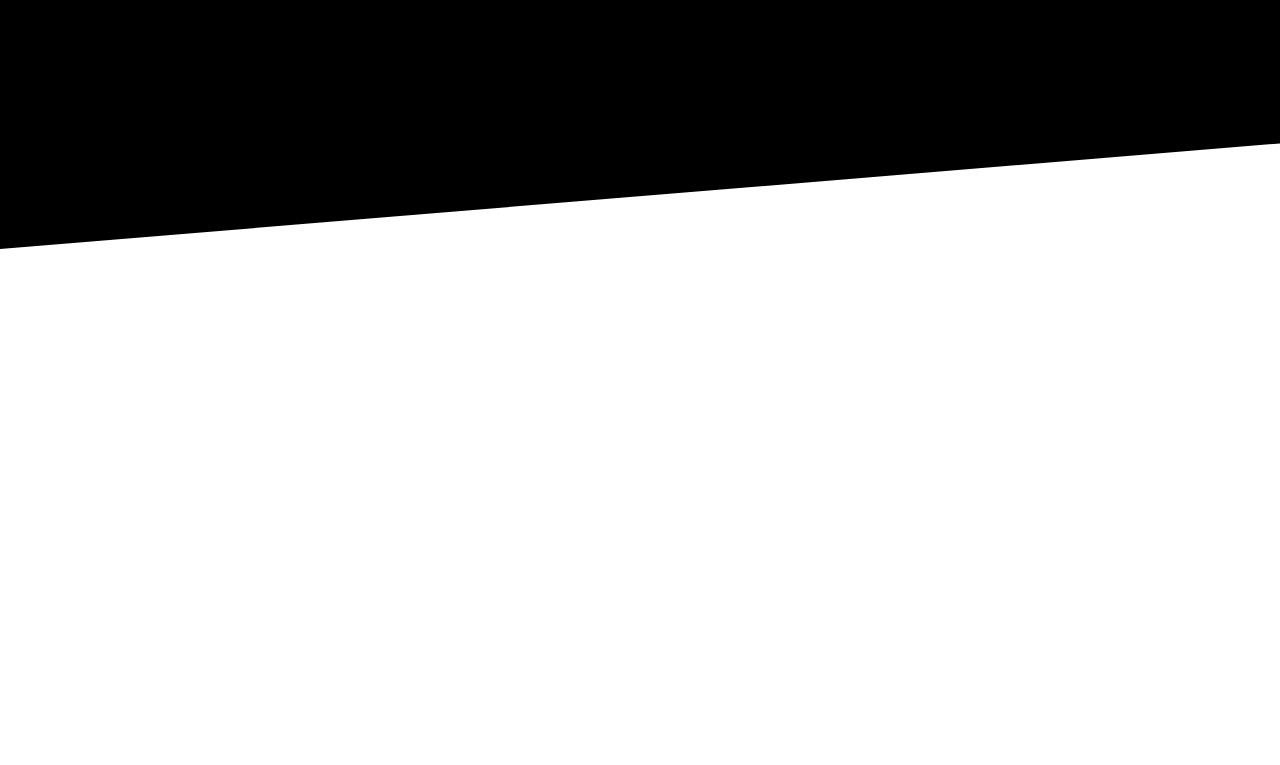
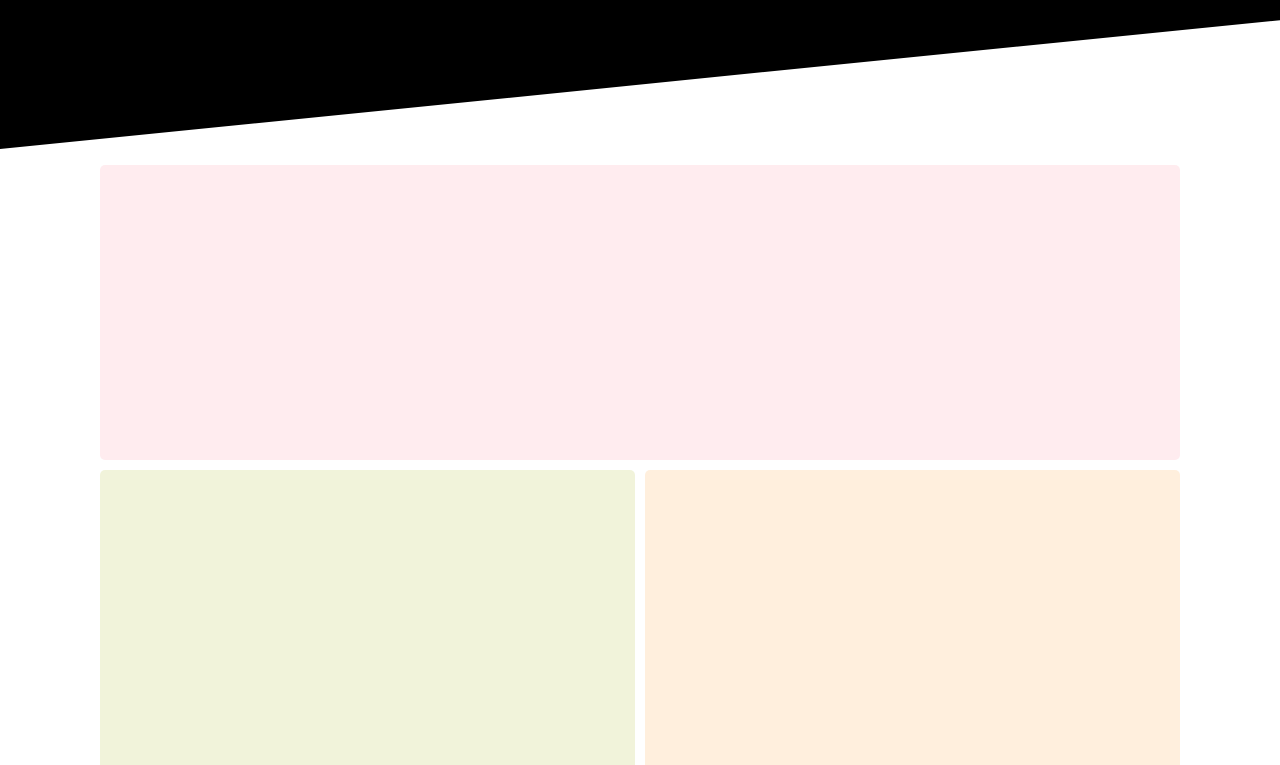
Before and after one commit to choudharysidharth082000/Portfolio, a React (Create React App) app: page / in a window 1280 px wide. Shown: the part 1309-2074 px from the top of the page. Before the commit the page ends 1558 px from the top, so only its background shows below. Built offline with nearby package versions, Linux system fonts and the light colour scheme.

Commit message:
added project section frame

```diff
--- a/src/App.js
+++ b/src/App.js
@@ -5,6 +5,7 @@ import './App.css';
 import Navbar from './Navbar/Navbar'
 import HeroImage from './HeroImage/HeroImage'
 import Content from './ContentSection/Content.js'
+import Projects from './Projects/Project.js'
 
 function App() {
   return (
@@ -12,6 +13,7 @@ function App() {
       <Navbar />
       <HeroImage />
       <Content />
+      <Projects />
 
     </div>
   );
--- a/src/ContentSection/ContentStyle.css
+++ b/src/ContentSection/ContentStyle.css
@@ -10,11 +10,11 @@
 .containorContent
 {
     width: 100%;
-    height: 660px;
+    height: 560px;
     display: flex;
     justify-content: center;
     align-items: center;
-    clip-path: polygon(0 19%, 100% 0, 100% 84%, 0% 100%);
+    clip-path: polygon(0 23%, 100% 0, 100% 77%, 0% 100%);
 
 
 
--- /dev/null
+++ b/src/Projects/Project.js
@@ -0,0 +1,22 @@
+import './ProjectStyle.css'
+const Projects = () =>
+{
+    return (
+        <div className="containorProjects mt-3">
+            <div className="mainContentContainor">
+                <div className="testSeries">
+
+                </div>
+                <div className="netflix">
+                </div>
+                <div className="fieldo">
+                </div>
+                <div className="portfolio">
+                </div>
+
+            </div>
+
+        </div>
+    )
+}
+export default Projects
--- /dev/null
+++ b/src/Projects/ProjectStyle.css
@@ -0,0 +1,66 @@
+@import url('https://fonts.googleapis.com/css2?family=Poppins:wght@300;400;500;600;700;800&display=swap');
+*
+{
+    margin: 0;
+    padding: 0;
+    box-sizing: border-box;
+    font-family: 'Poppins', sans-serif;
+
+}
+.containorProjects
+{
+    margin-top: 40px;
+    width: 100%;
+    height: 100vh;
+    max-height: 400px;
+
+    display: flex;
+    padding-left: 100px;
+    padding-right: 100px;
+    justify-content: center;
+    align-items: center;
+}
+.mainContentContainor
+{
+
+    width: 100%;
+
+    height: 100%;
+
+    display: grid;
+    grid-template-columns: repeat(2, 1fr);
+    grid-template-rows: repeat(2, 1fr);
+    column-gap: 10px;
+    row-gap: 10px;
+
+}
+
+.testSeries
+{
+    grid-column-start: 1;
+    grid-column-end: 3;
+    background-color: rgba(255, 235, 239, 0.95);
+    height: 295px;
+    border-radius: 5px;
+}
+.netflix
+{
+    height: 344px;
+    background-color: rgba(241, 243, 217, 0.95);
+    border-radius: 5px;
+}
+.fieldo
+{
+    height: 344px;
+    background-color: rgba(255, 239, 220, 0.95);
+    border-radius: 5px;
+}
+.portfolio
+{
+    grid-column-start: 1;
+    grid-column-end: 3;
+    background-color: rgba(243, 255, 238, 0.95);
+    height: 295px;
+    border-radius: 5px;
+
+}
```
